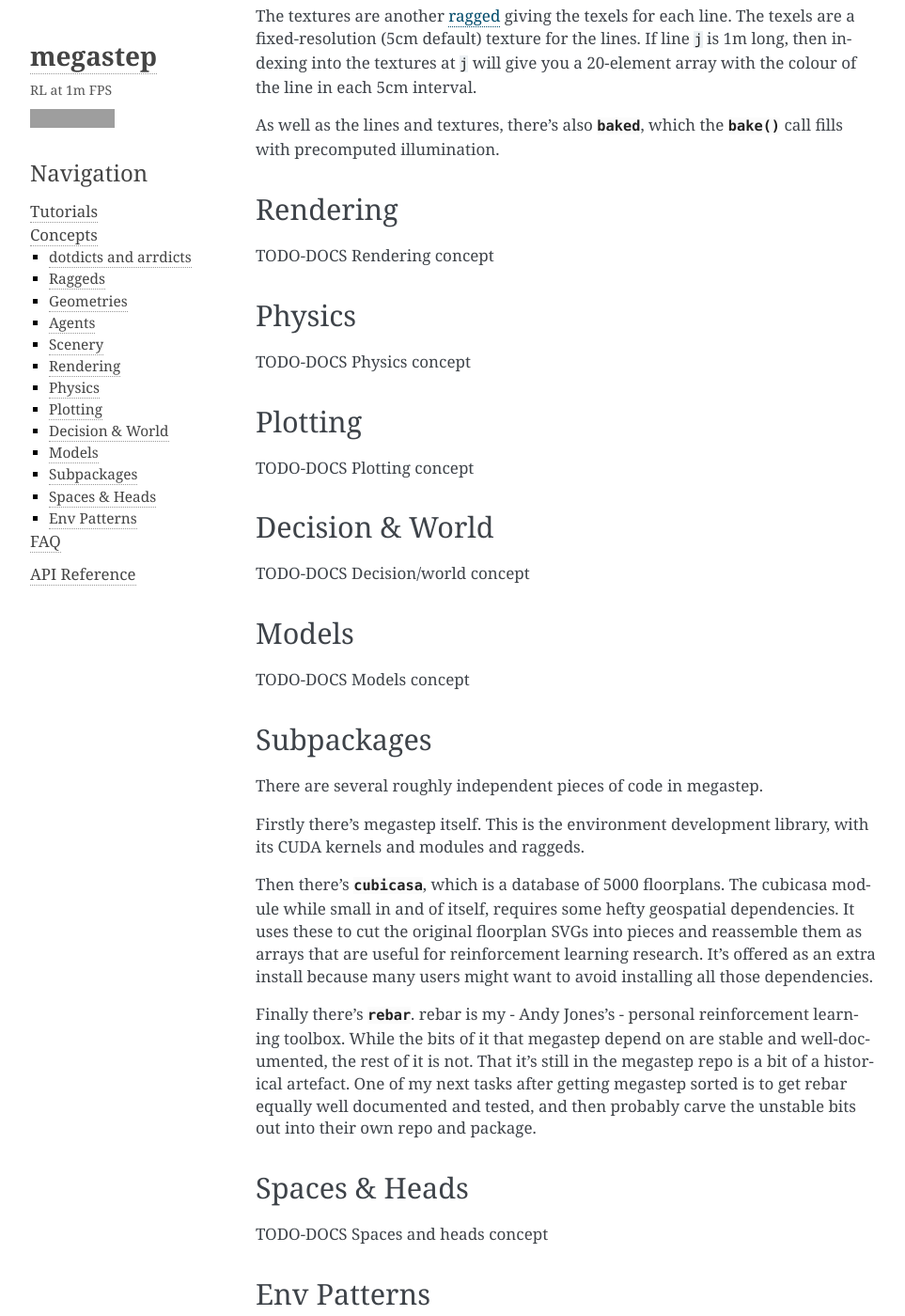
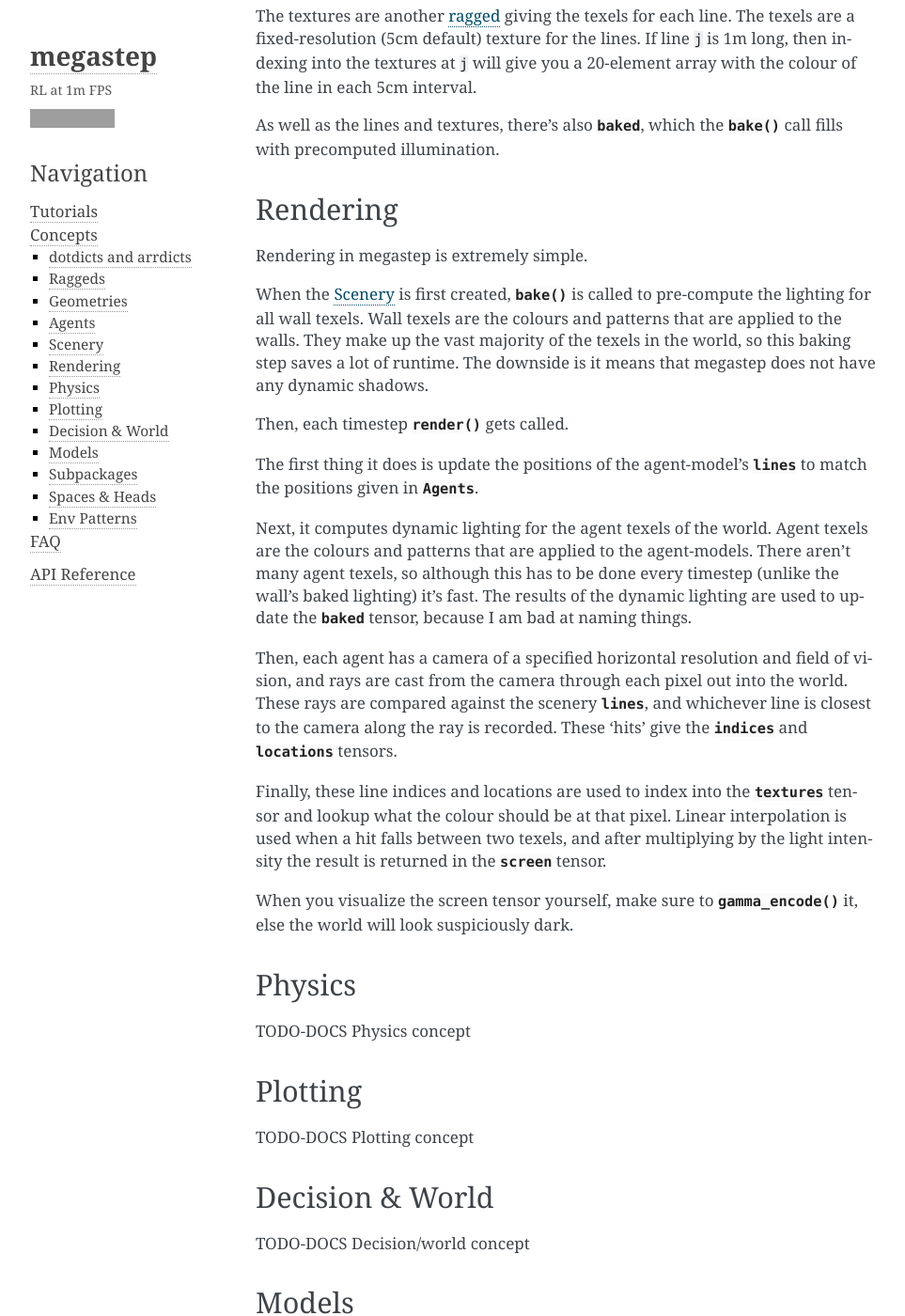
Before and after one commit to andyljones/megastep, a Sphinx documentation site: the page built from docs/concepts.rst, in a window 1280 px wide and 1400 px high, scrolled down 8460 px. Shown: the whole window at 94% size, without its empty margins (148-1111 px from the left). Built offline with Sphinx 7.4.7, drawn with Linux system fonts in a browser that asks for light colours; grey boxes are pictures that could not be loaded.

Commit message:
Adds render concept section

```diff
--- a/docs/concepts.rst
+++ b/docs/concepts.rst
@@ -326,7 +326,34 @@ As well as the lines and textures, there's also :attr:`~megastep.cuda.Scenery.ba
 
 Rendering
 =========
-TODO-DOCS Rendering concept
+Rendering in megastep is extremely simple.
+
+When the :ref:`scenery` is first created, :func:`~megastep.cuda.bake` is called to pre-compute the lighting for
+all wall texels. Wall texels are the colours and patterns that are applied to the walls. They make up the vast
+majority of the texels in the world, so this baking step saves a lot of runtime. The downside is it means that
+megastep does not have any dynamic shadows.
+
+Then, each timestep :func:`~megastep.cuda.render` gets called.
+
+The first thing it does is update the positions of the agent-model's :attr:`~megastep.cuda.Scenery.lines` to match the
+positions given in :class:`~megastep.cuda.Agents`.
+
+Next, it computes dynamic lighting for the agent texels of the world. Agent texels are the colours and patterns that
+are applied to the agent-models. There aren't many agent texels, so although this has to be done every timestep
+(unlike the wall's baked lighting) it's fast. The results of the dynamic lighting are used to update the
+:attr:`~megastep.cuda.Scenery.baked` tensor, because I am bad at naming things.
+
+Then, each agent has a camera of a specified horizontal resolution and field of vision, and rays are cast from the camera
+through each pixel out into the world. These rays are compared against the scenery
+:attr:`~megastep.cuda.Scenery.lines`, and whichever line is closest to the camera along the ray is recorded. These
+'hits' give the :attr:`~megastep.cuda.Render.indices` and :attr:`~megastep.cuda.Render.locations` tensors.
+
+Finally, these line indices and locations are used to index into the :attr:`~megastep.cuda.Scenery.textures` tensor
+and lookup what the colour should be at that pixel. Linear interpolation is used when a hit falls between two texels,
+and after multiplying by the light intensity the result is returned in the :attr:`~megastep.cuda.Render.screen` tensor.
+
+When you visualize the screen tensor yourself, make sure to :func:`~megastep.core.gamma_encode` it, else the world
+will look suspiciously dark.
 
 .. _physics:
 
--- a/docs/index.rst
+++ b/docs/index.rst
@@ -67,7 +67,7 @@ Or, you can simply browse the :github:`demos <megastep/demo/__init__.py>`.
 
 Support
 *******
-I am an independent developer, so just how much support I can give is limited. But you're absolutely welcome to `open
+I am an independent researcher, so just how much support I can give is limited. But you're absolutely welcome to `open
 a GitHub issue <https://github.com/andyljones/megastep/issues>`_ or `see if I'm around on
 Gitter <https://gitter.im/megastep-rl/community>`_. At the very least I'll try to point you in the right direction.
 
```
Also changed, not shown: 1 other file.
